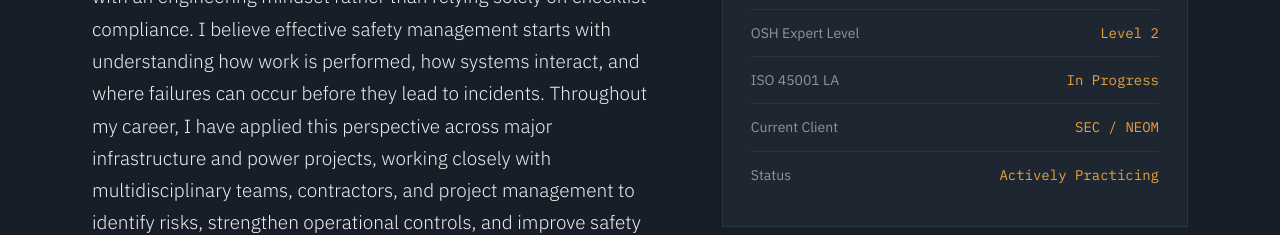
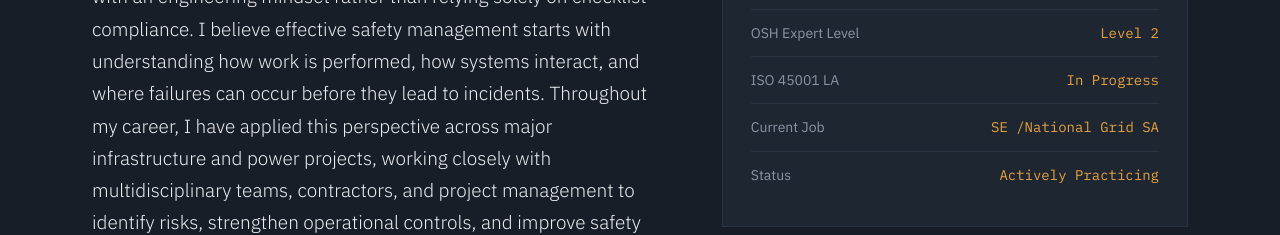
Before and after one commit to Faisal6873/Faisal-portfolio, a plain HTML site: page index.html in a window 1280 px wide. Shown: the part 1180-1415 px from the top of the page. Drawn offline with Linux system fonts and the light colour scheme.

Commit message:
index.html

```diff
--- a/index.html
+++ b/index.html
@@ -375,7 +375,7 @@ Throughout my career, I have applied this perspective across major infrastructur
 <div class="summary-row"><span>SCE License</span><span>775362</span></div>
 <div class="summary-row"><span>OSH Expert Level</span><span>Level 2</span></div>
 <div class="summary-row"><span>ISO 45001 LA</span><span>In Progress</span></div>
-<div class="summary-row"><span>Current Client</span><span>SEC / NEOM</span></div>
+<div class="summary-row"><span>Current Job</span><span>SE /National Grid SA </span></div>
 <div class="summary-row"><span>Status</span><span>Actively Practicing</span></div>
 </div>
 </div>
```
